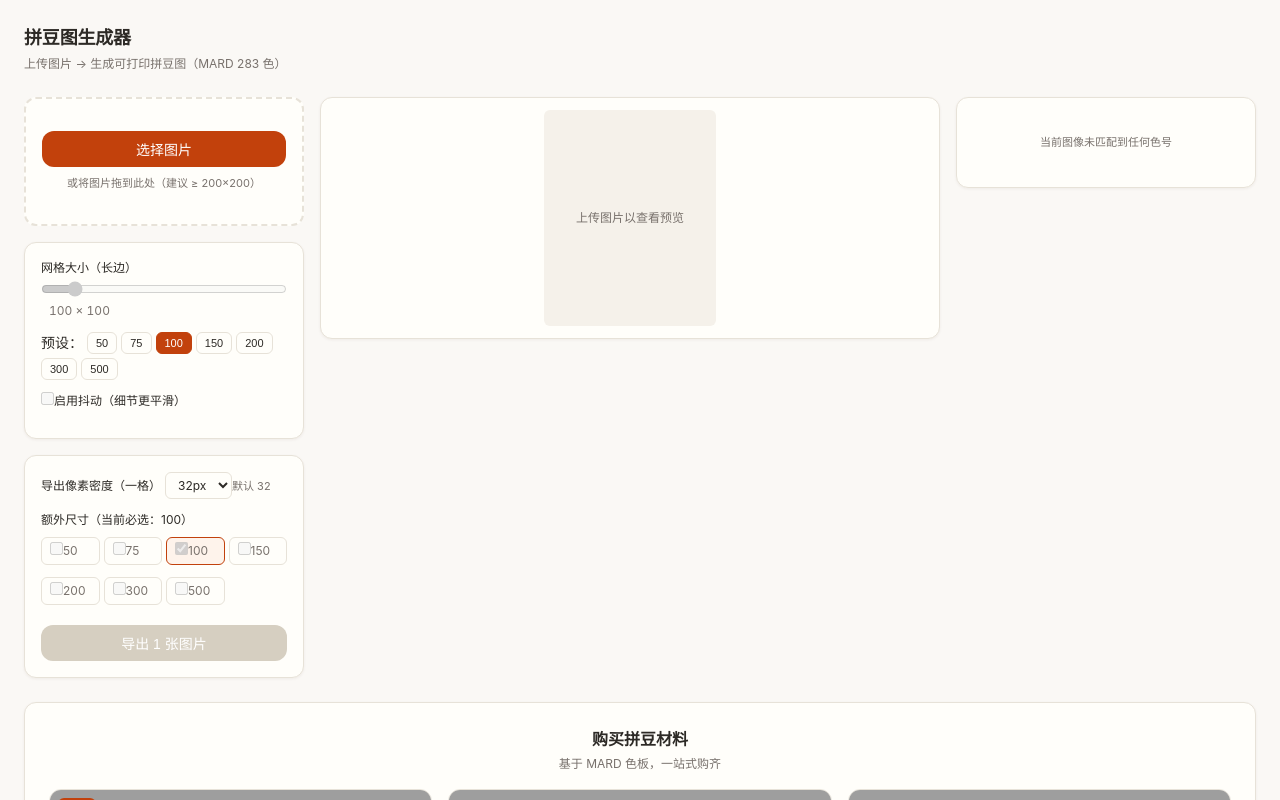
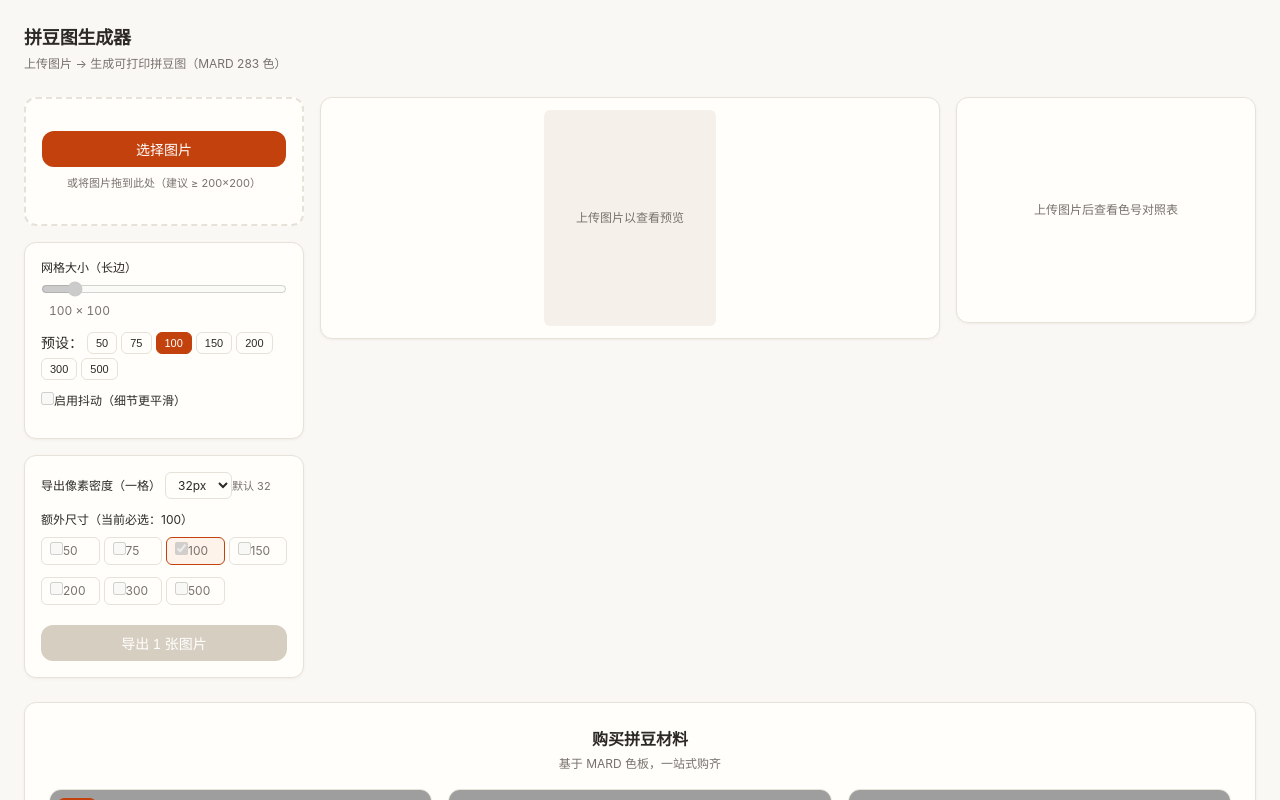
Before and after one commit to fansea0/pingdou, a React (Vite) app: page / in a window 1280 px wide. Shown: the top 800 px of the page. Built offline with nearby package versions, Linux system fonts and the light colour scheme; grey boxes are pictures that could not be loaded.

Commit message:
feat(legend): legend=[] 时显示空状态引导文案

```diff
--- a/src/components/ColorLegend.tsx
+++ b/src/components/ColorLegend.tsx
@@ -8,7 +8,7 @@ export function ColorLegend({ legend }: Props) {
   if (legend.length === 0) {
     return (
       <aside className="legend-wrap">
-        <p className="legend-empty">当前图像未匹配到任何色号</p>
+        <p className="empty-state">上传图片后查看色号对照表</p>
       </aside>
     );
   }
--- a/src/styles/global.css
+++ b/src/styles/global.css
@@ -340,12 +340,6 @@ button.primary:disabled {
   font-variant-numeric: tabular-nums;
   color: var(--color-text);
 }
-.legend-empty {
-  color: var(--color-text-muted);
-  font-size: var(--text-xs);
-  padding: var(--space-5) 0;
-  text-align: center;
-}
 
 /* === Error === */
 .error {
```
Also changed, not shown: 1 other file (tests, documents, lock files or other folders).
